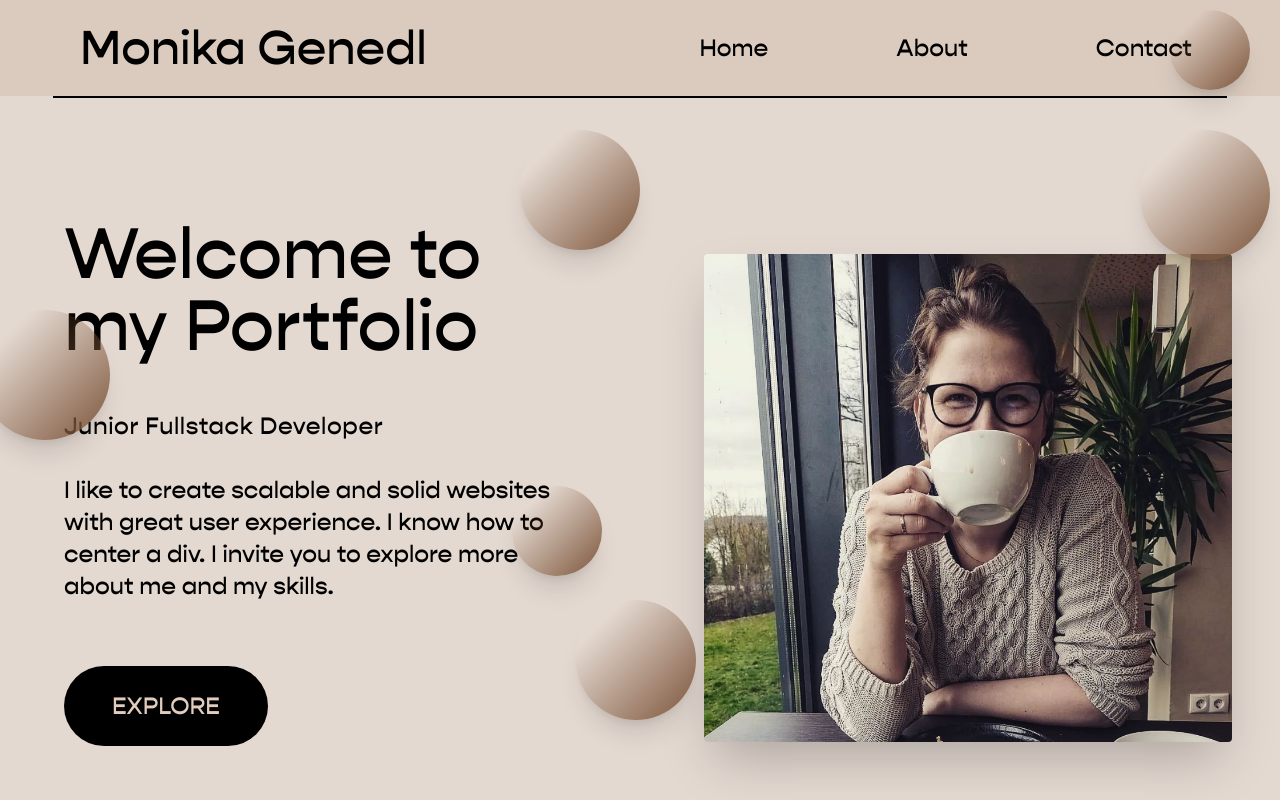
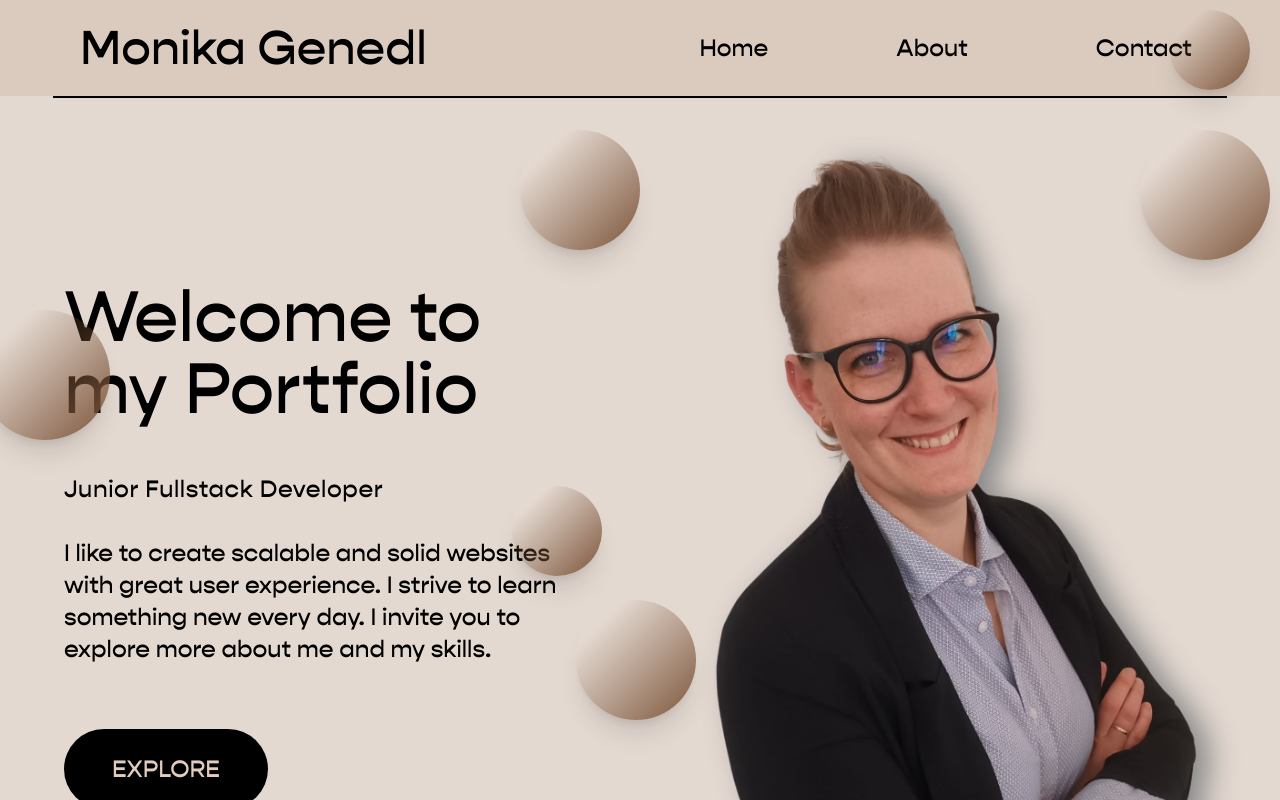
Before and after one commit to theMomo93/Portfolio, a Next.js app: page / in a window 1280 px wide. Shown: the top 800 px of the page. Built offline with nearby package versions, Linux system fonts and the light colour scheme.

Commit message:
image added

```diff
--- a/pages/index.js
+++ b/pages/index.js
@@ -35,7 +35,7 @@
       <Navbar />
 
 
-      <section id="home" className="min-h-screen flex flex-col lg:flex-row justify-center items-center">
+      <section id="home" className="min-h-screen flex flex-col lg:flex-row justify-center items-center -mb-12">
   <div className="flex-1 flex flex-col justify-center items-center lg:items-start m-6 lg:m-12 p-4 text-center lg:text-left">
     <h1 className="text-4xl sm:text-5xl lg:text-7xl font-medium leading-normal mb-6 lg:mb-12">
       Welcome to my Portfolio
@@ -51,7 +51,7 @@
     </p>
     <p className="text-lg sm:text-xl lg:text-2xl mb-6 lg:mb-8">
       I like to create scalable and solid websites with great user experience.
-      I know how to center a div. I invite you to explore more about me and my
+      I strive to learn something new every day. I invite you to explore more about me and my
       skills.
     </p>
 
@@ -64,10 +64,10 @@
 
   <div className="flex-1 flex justify-center items-center m-4 lg:m-12">
     <Image
-      className="rounded shadow-2xl"
+      className=" myImage"
       src={myImage}
-      width={600}
-      height={500}
+      width={650}
+      height={550}
       alt="picture of a web developer"
     />
   </div>
--- a/styles/globals.css
+++ b/styles/globals.css
@@ -20,7 +20,9 @@
 .text{
   color: #e1ccbe;
 }
-
+.myImage{
+  filter: drop-shadow(15px 5px 15px #888888);
+}
 @font-face {
   font-family: 'Gopher';
   src: local('Gopher Medium'), local('Gopher-Medium'),
```
Also changed, not shown: images/Aboutus.png.
